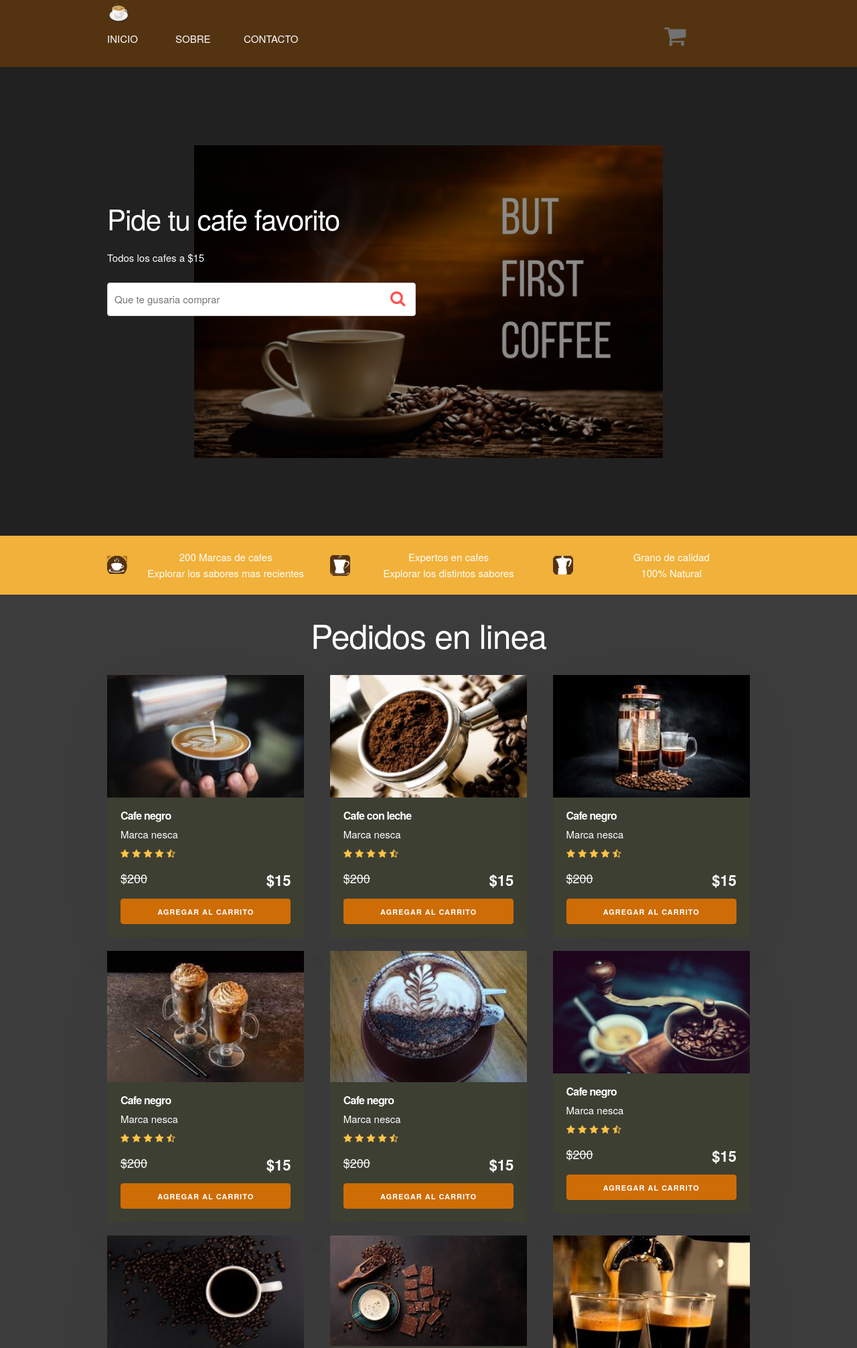
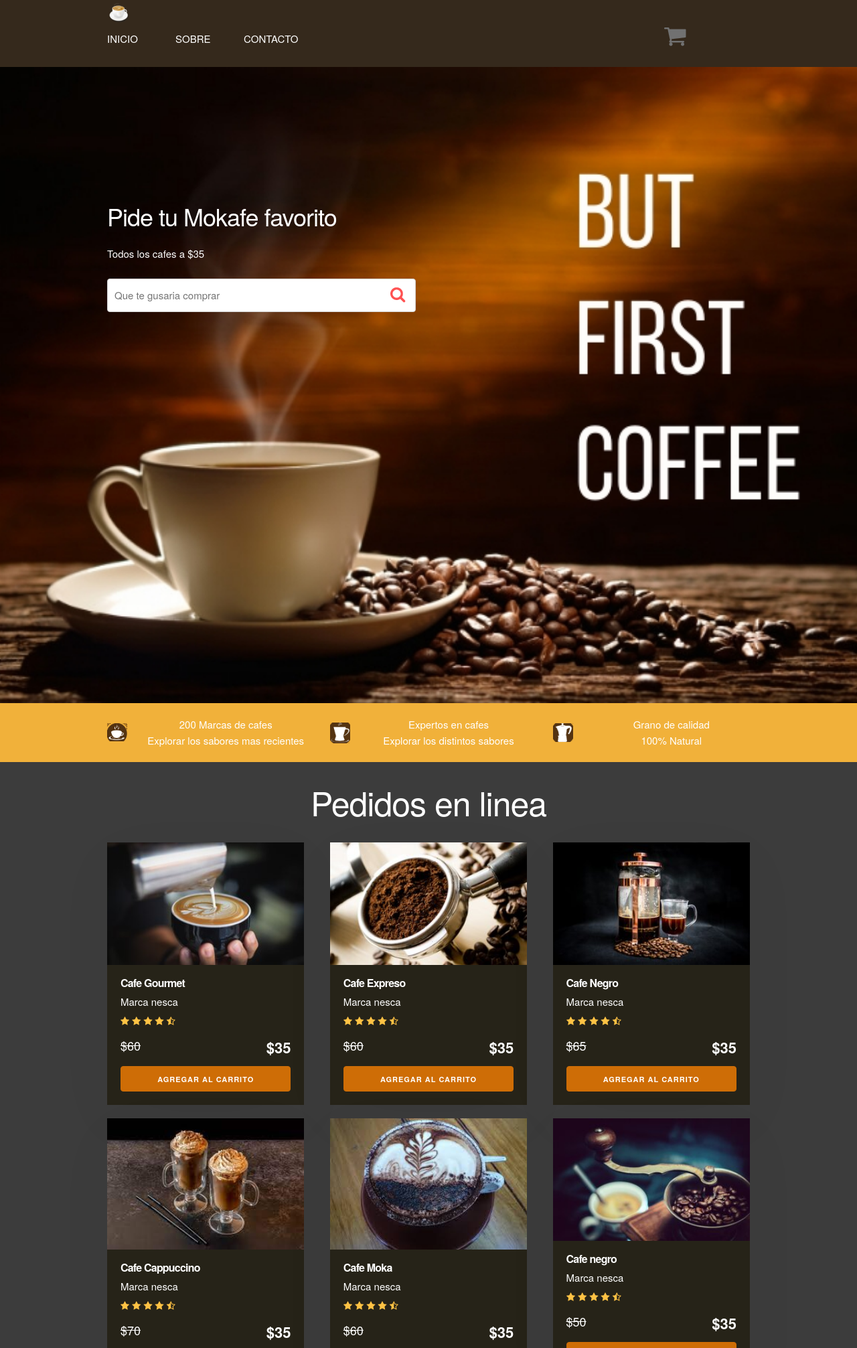
Before and after one commit to vickycobos/MOKAFEAPPWEB, a plain HTML site: page index.html in a window 1280 px wide. Shown: the part 17-2030 px from the top of the page at 67% size. Drawn offline with Linux system fonts and the light colour scheme.

Commit message:
Add files via upload

```diff
--- a/css/custom.css
+++ b/css/custom.css
@@ -12,7 +12,7 @@ h4 {
 header {
     padding: 20px 0 0 0;
     text-align: center;
-    background-color: #543311;
+    background-color: #35291c;
 }
 .navct {
     color: white;
@@ -25,9 +25,9 @@ header {
     color: white;
     text-decoration: none;
 }
-@media (min-width: 750px) {
+@media (min-width: 150px) {
     header {
-        text-align: left;
+        text-align: left
     }
 }
 
@@ -35,13 +35,13 @@ ul {
     list-style: none;
 }
 #hero {
-    background-image: url(../img/hero.jpg);
-    position: relative;
+    background-image: url(../img/Hero.jpg);
+    position: center;
     z-index: 0;
     background-repeat: no-repeat;
     background-position: center;
-    background-size: 700px;
-    height: 700px;
+    background-size: cover;
+    height: 950px;
 }
 #hero::before{
     content: "";
@@ -71,7 +71,7 @@ ul {
     right: 0;
     color: white;
     z-index: 1;
-    background-color: #3c3c3c;
+    background-color: hsl(0, 0%, 24%);
     padding: 20px;
     min-height: 400px;
     min-width: 300px;
@@ -99,7 +99,6 @@ ul {
 .contenido-hero form #buscador {
     height: 50px;
     margin-bottom: 0;
-
 }
 
 .contenido-hero form .submit-buscador {
@@ -160,8 +159,8 @@ ul {
 
 .card {
     text-align: center;
-    box-shadow: 0 25px 98px 0 rgb(0 0 0/ 3%);
-    background: rgba(62, 64, 51, 0.933);
+    box-shadow: 0 25px 98px 0 rgb(0 0 0 / 3%);
+    background: rgba(37, 34, 22, 0.933);
 }
 @media (min-width: 550px) {
     .card {
@@ -197,6 +196,6 @@ ul {
 .footer .menu a {
     display: block;
     color: white;
-    margin-bottom: 10px;
+    margin-bottom: 20px;
     text-decoration: none;
 }
--- a/index.html
+++ b/index.html
@@ -58,8 +58,8 @@
             <div class="row">
                 <div class="six columns">
                     <div class="contenido-hero">
-                        <h2>Pide tu cafe favorito</h2>
-                        <p>Todos los cafes a $15</p>
+                        <h3>Pide tu Mokafe favorito</h3>
+                        <p>Todos los cafes a $35</p>
                         <form action="#" id="busqueda" method="post" class="formulario">
                             <input class="u-full-width" type="text"
                             placeholder="Que te gusaria comprar"
@@ -103,10 +103,10 @@
                 <div class="card">
                     <img src="img/coffee1.jpg" class="u-full-width">
                     <div class="info-card">
-                        <h4>Cafe negro</h4>
+                        <h4>Cafe Gourmet</h4>
                         <p>Marca nesca</p>
                         <img src="img/estrellas.png" >
-                        <p class="precio">$200 <span class="u-pull-right">$15</span></p>
+                        <p class="precio">$60 <span class="u-pull-right">$35</span></p>
                         <a href="#"
                         class="u-full-width button-primary button input agregar-carrito
                         ">Agregar Al Carrito</a>
@@ -121,10 +121,10 @@
                 <div class="card">
                     <img src="img/coffee2.jpg" class="u-full-width">
                     <div class="info-card">
-                        <h4>Cafe con leche</h4>
+                        <h4>Cafe Expreso</h4>
                         <p>Marca nesca</p>
                         <img src="img/estrellas.png" >
-                        <p class="precio">$200 <span class="u-pull-right">$15</span></p>
+                        <p class="precio">$60 <span class="u-pull-right">$35</span></p>
                         <a href="#"
                         class="u-full-width button-primary button input agregar-carrito
                         ">Agregar Al Carrito</a>
@@ -139,10 +139,10 @@
                 <div class="card">
                     <img src="img/coffee3.jpg" class="u-full-width">
                     <div class="info-card">
-                        <h4>Cafe negro</h4>
+                        <h4>Cafe Negro</h4>
                         <p>Marca nesca</p>
                         <img src="img/estrellas.png" >
-                        <p class="precio">$200 <span class="u-pull-right">$15</span></p>
+                        <p class="precio">$65 <span class="u-pull-right">$35</span></p>
                         <a href="#"
                         class="u-full-width button-primary button input agregar-carrito
                         ">Agregar Al Carrito</a>
@@ -156,10 +156,10 @@
                 <div class="card">
                     <img src="img/coffee9.jpg" class="u-full-width">
                     <div class="info-card">
-                        <h4>Cafe negro</h4>
+                        <h4>Cafe Cappuccino</h4>
                         <p>Marca nesca</p>
                         <img src="img/estrellas.png" >
-                        <p class="precio">$200 <span class="u-pull-right">$15</span></p>
+                        <p class="precio">$70 <span class="u-pull-right">$35</span></p>
                         <a href="#"
                         class="u-full-width button-primary button input agregar-carrito
                         ">Agregar Al Carrito</a>
@@ -174,10 +174,10 @@
                 <div class="card">
                     <img src="img/coffee8.jpg" class="u-full-width">
                     <div class="info-card">
-                        <h4>Cafe negro</h4>
+                        <h4>Cafe Moka</h4>
                         <p>Marca nesca</p>
                         <img src="img/estrellas.png" >
-                        <p class="precio">$200 <span class="u-pull-right">$15</span></p>
+                        <p class="precio">$60 <span class="u-pull-right">$35</span></p>
                         <a href="#"
                         class="u-full-width button-primary button input agregar-carrito
                         ">Agregar Al Carrito</a>
@@ -195,7 +195,7 @@
                         <h4>Cafe negro</h4>
                         <p>Marca nesca</p>
                         <img src="img/estrellas.png" >
-                        <p class="precio">$200 <span class="u-pull-right">$15</span></p>
+                        <p class="precio">$50 <span class="u-pull-right">$35</span></p>
                         <a href="#"
                         class="u-full-width button-primary button input agregar-carrito
                         ">Agregar Al Carrito</a>
@@ -212,7 +212,7 @@
                         <h4>Cafe negro</h4>
                         <p>Marca nesca</p>
                         <img src="img/estrellas.png" >
-                        <p class="precio">$200 <span class="u-pull-right">$15</span></p>
+                        <p class="precio">$60 <span class="u-pull-right">$35</span></p>
                         <a href="#"
                         class="u-full-width button-primary button input agregar-carrito
                         ">Agregar Al Carrito</a>
@@ -230,7 +230,7 @@
                         <h4>Cafe negro</h4>
                         <p>Marca nesca</p>
                         <img src="img/estrellas.png" >
-                        <p class="precio">$200 <span class="u-pull-right">$15</span></p>
+                        <p class="precio">$60 <span class="u-pull-right">$35</span></p>
                         <a href="#"
                         class="u-full-width button-primary button input agregar-carrito
                         ">Agregar Al Carrito</a>
@@ -248,7 +248,7 @@
                         <h4>Cafe negro</h4>
                         <p>Marca nesca</p>
                         <img src="img/estrellas.png" >
-                        <p class="precio">$200 <span class="u-pull-right">$15</span></p>
+                        <p class="precio">$70 <span class="u-pull-right">$35</span></p>
                         <a href="#"
                         class="u-full-width button-primary button input agregar-carrito
                         ">Agregar Al Carrito</a>
--- a/js/app.js
+++ b/js/app.js
@@ -94,13 +94,13 @@ function leerLocalStorage() {
     cafesLS = obtenerCafesLocalStorage();
 
     cafesLS.forEach(function(cafe) {
-        cosnt row = document.createElement('tr');
+        const row = document.createElement('tr');
         row.innerHTML = `
             <td>
                 <img src="${cafe.imagen}" width=100>
             </td>
             <td>${cafe.titulo}</td>
-            <td>$cafe.precio}</td>
+            <td>${cafe.precio}</td>
             <td>
                 <A href="#" class="borrar-cafe" data-id="${cafe.id}">X</a>
             </td>
@@ -111,17 +111,17 @@ function leerLocalStorage() {
 }
 
 function eliminarCafeLocalStorage(cafe) {
-    let cafeLS;
+    let cafesLS;
 
-    cafeLS = obtenerCafesLocalStorage();
+    cafesLS = obtenerCafesLocalStorage();
 
-    cafeLS.forEach(function(cafesLS, index){
+    cafesLS.forEach(function(cafesLS, index){
         if(cafesLS.id === cafe) {
             cafesLS.splice(index, 1)
         }
     });
 
-    localStorage.setItem('cafes', JSON.stringify(cafeLS));
+    localStorage.setItem('cafes', JSON.stringify(cafesLS));
 }
 
 function vaciarLocalStorage() {
```
